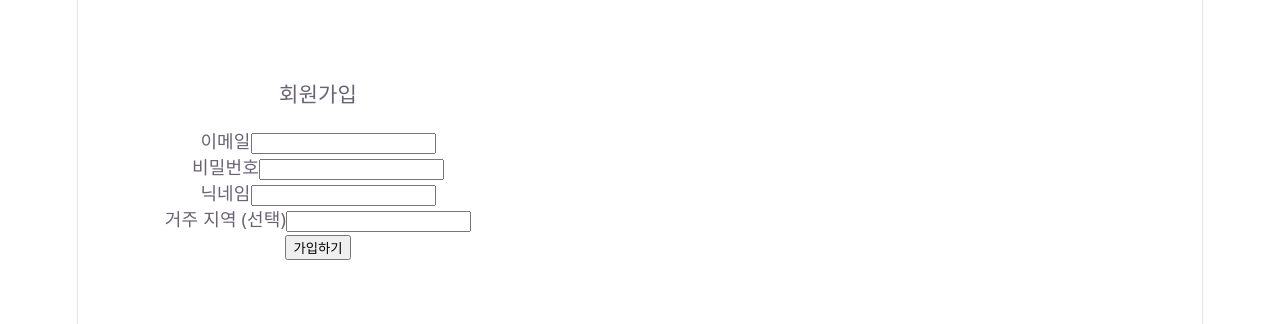
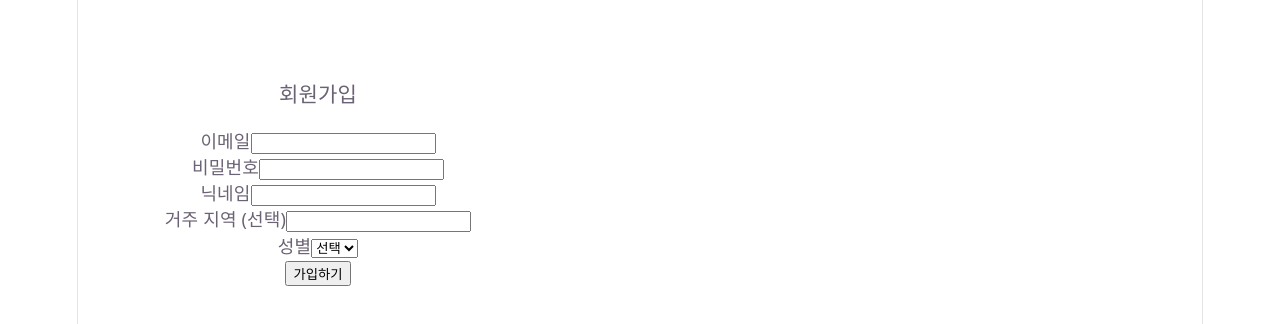
Before and after one commit to Minjae1357/React-TripFinder, a React (Vite) app: page /signup in a window 1280 px wide. Shown: the top 324 px of the page. Built offline with nearby package versions, Linux system fonts and the light colour scheme.

Commit message:
feat : signupPage에 성별 추가

```diff
--- a/src/features/auth/pages/SignupPage.jsx
+++ b/src/features/auth/pages/SignupPage.jsx
@@ -82,6 +82,21 @@ function SignupPage() {
           />
         </Form.Group>
 
+        <Form.Group className="mb-3">
+          <Form.Label>성별</Form.Label>
+          <Form.Control
+            as="select"
+            name="gender"
+            value={form.gender}
+            onChange={handleChange}
+            required
+          >
+            <option value="">선택</option>
+            <option value="0">남성</option>
+            <option value="1">여성</option>
+          </Form.Control>
+        </Form.Group>
+
         <Button type="submit" variant="primary" className="w-100">
           가입하기
         </Button>
```
